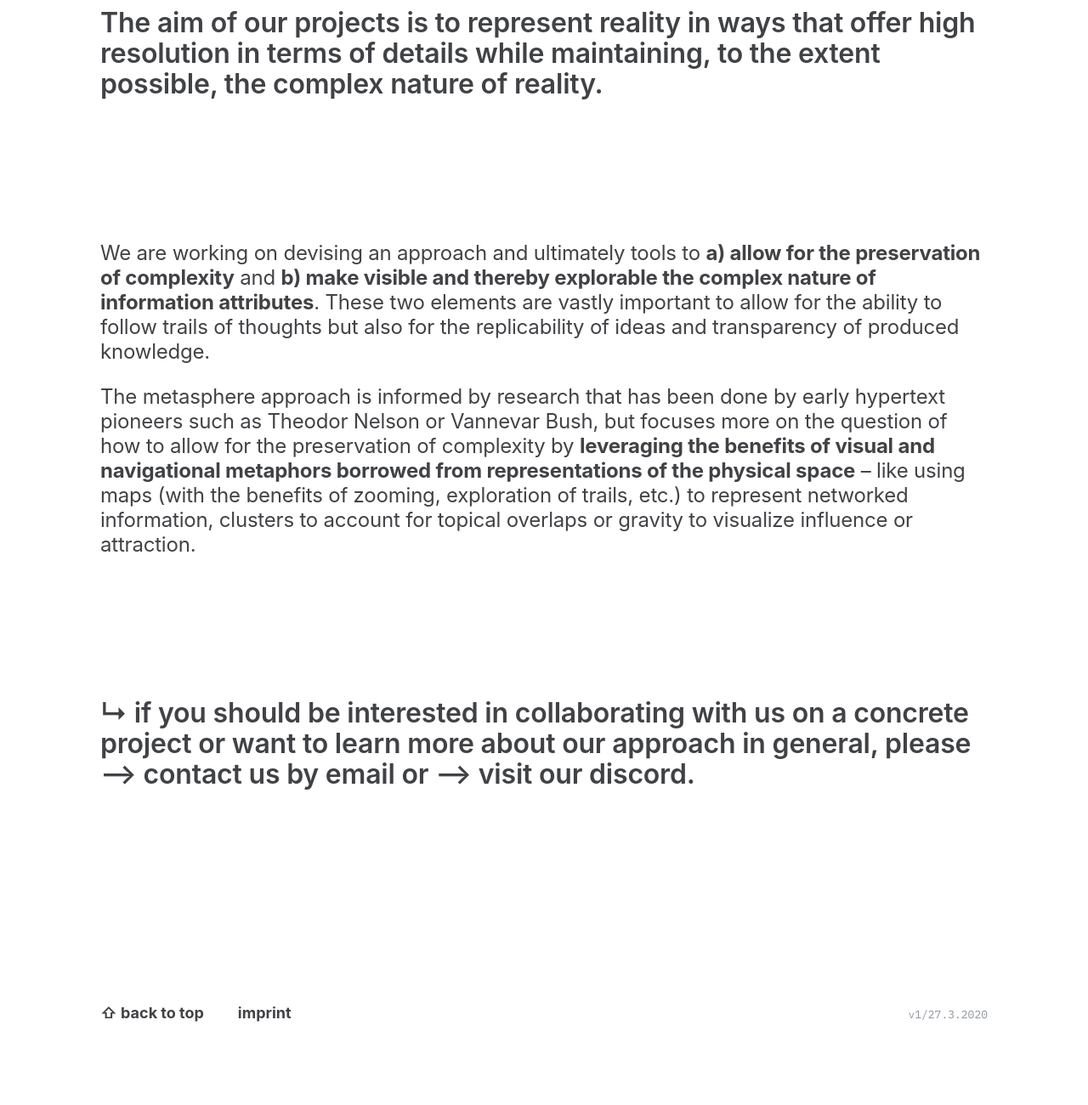
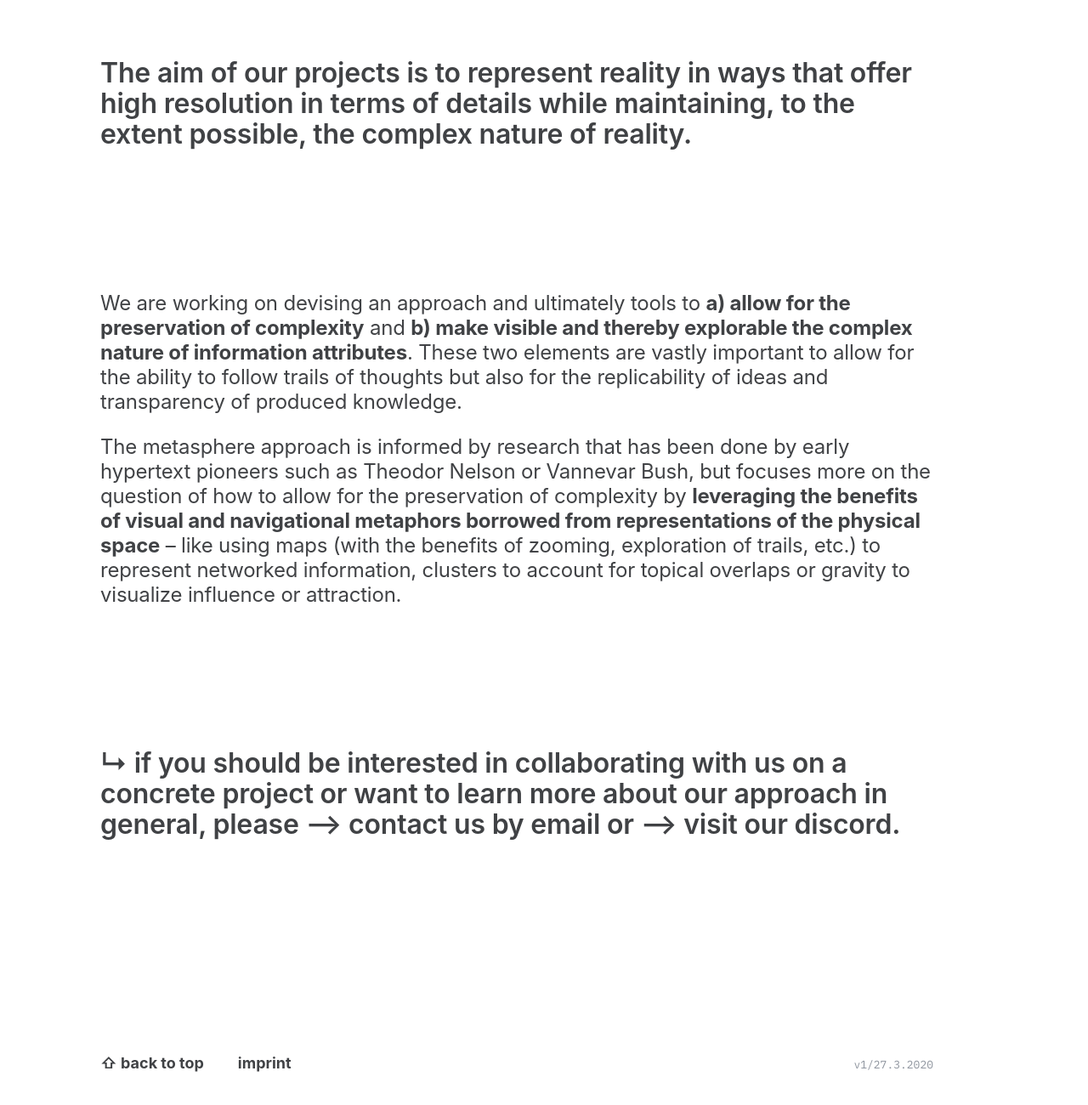
Before and after one commit to metasphere-xyz/landingpage, a plain HTML site: page index.html in a window 1280 px wide. Shown: the part 1468-2768 px from the top of the page at 85% size. Drawn offline with Linux system fonts and the light colour scheme; a web font is replaced by a local one.

Commit message:
fix: max width
- The maximum width of the contents up to 980px.
  Because text runs too far when displayed on a large screen.

```diff
--- a/css/main.css
+++ b/css/main.css
@@ -23,6 +23,10 @@ h1.title {
 
 section {
   padding: 110px 110px;
+}
+
+section div.container {
+  max-width: 980px;
 }
 
 section.announcement {
@@ -100,6 +104,7 @@ section.footer {
   display: flex;
   align-items: flex-end;
   justify-content: space-between;
+  max-width: 980px;
 }
 
 section.footer div.left {
--- a/index.html
+++ b/index.html
@@ -13,14 +13,17 @@
       metasphere
     </h1>
     <section class="statement">
+      <div class="container">
         <p>
          We are an interdisciplinary team of researchers, data scientists, designers and developers working on digital systems to facilitate the transformation of information to knowledge.
         </p>
         <p>
          We want to make interactions between a multitude of actors in the knowledge sphere more accessible, transparent and tangible.
         </p>
+      </div>
     </section>
     <section class="announcement">
+      <div class="container">
         <div class="header">
           <p class="badge">
             announcement
@@ -51,24 +54,31 @@
             ⚠   We are looking for contributors ⟶ Find out how you can help.
           </p>
         </div>
+      </div>
     </section>
     <section class="statement">
+      <div class="container">
         <p>
           The aim of our projects is to represent reality in ways that offer high resolution in terms of details while maintaining, to the extent possible, the complex nature of reality.
         </p>
+      </div>
     </section>
     <section class="contents">
+      <div class="container">
         <p>
           We are working on devising an approach and ultimately tools to <strong>a) allow for the preservation of complexity</strong> and <strong>b) make visible and thereby explorable the complex nature of information attributes</strong>. These two elements are vastly important to allow for the ability to follow trails of thoughts but also for the replicability of ideas and transparency of produced knowledge.
         </p>
         <p>
           The metasphere approach is informed by research that has been done by early hypertext pioneers such as Theodor Nelson or Vannevar Bush, but focuses more on the question of how to allow for the preservation of complexity by <strong>leveraging the benefits of visual and navigational metaphors borrowed from representations of the physical space</strong> – like using maps (with the benefits of zooming, exploration of trails, etc.) to represent networked information, clusters to account for topical overlaps or gravity to visualize influence or attraction.
         </p>
+      </div>
     </section>
     <section class="statement">
+      <div class="container">
         <p>
           ↳  if you should be interested in collaborating with us on a concrete project or want to learn more about our approach in general, please ⟶ contact us by email or ⟶ visit our discord.
         </p>
+      </div>
     </section>
     <section class="footer">
       <div class="left">
```
Lines whose indentation alone changed are shown as unchanged.
